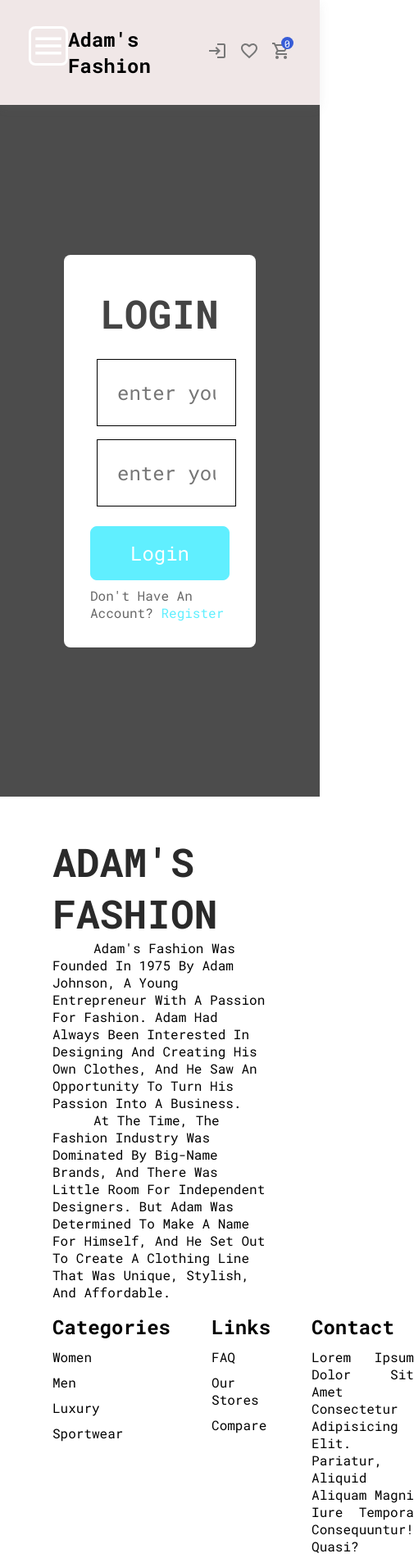
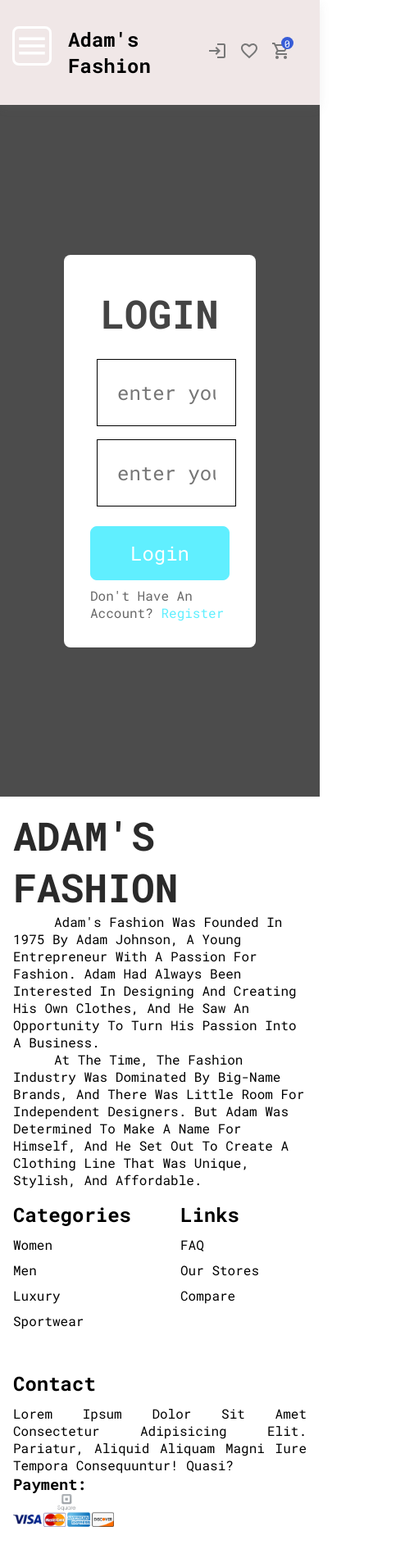
Before and after one commit to adambone0225/adam-fashion, a React (Create React App) app: page /auth in a window 390 px wide. Shown: the top 1901 px of the page at 82% size, 505 px wide, since content can reach past the window. Built offline with nearby package versions, Linux system fonts and the light colour scheme.

Commit message:
adjust css

```diff
--- a/src/components/UserInfo.jsx
+++ b/src/components/UserInfo.jsx
@@ -1,5 +1,7 @@
 import React from "react";
+import { getToken } from "../auth/helper";
 import { useSelector } from "react-redux";
+import { Navigate } from "react-router-dom";
 import useFetch from "../hooks/useFetch";
 import OrderItem from "./OrderItem";
 
@@ -10,8 +12,10 @@ const UserInfo = () => {
     `/orders?filters[email][$eq]=${userInfo.email}`
   );
   data?.shift();
-  console.log(data);
   return (
+    <>
+      {getToken() ? (
+        userInfo ? (
           <div className="profile">
             <div className="account_title">
               <h1>Personal Information</h1>
@@ -30,11 +34,19 @@ const UserInfo = () => {
               <h1>Orders</h1>
             </div>
             <div className="order_container">
-        {data.map((order) => {
+              {data &&
+                data.map((order) => {
                   return <OrderItem order={order} />;
                 })}
             </div>
           </div>
+        ) : (
+          <Navigate to="/auth" replace={true} />
+        )
+      ) : (
+        <Navigate to="/auth" replace={true} />
+      )}
+    </>
   );
 };
 
--- a/src/pages/auth/Register.jsx
+++ b/src/pages/auth/Register.jsx
@@ -1,7 +1,7 @@
 import React, { useState } from "react";
 import { Link, useNavigate } from "react-router-dom";
 import { setToken } from "../../auth/helper";
-import { useSelector, useDispatch } from "react-redux";
+import { useDispatch } from "react-redux";
 import { setUser } from "../../redux/userReducer";
 import axios from "axios";
 import { message, Alert, Spin } from "antd";
@@ -58,13 +58,13 @@ const Register = () => {
           type="username"
           className="box"
           name="username"
-          placeholder="username"
+          placeholder="username (at least 3 characters)"
         />
         <input
           type="password"
           className="box"
           name="password"
-          placeholder="password"
+          placeholder="password (at least 7 characters)"
         />
         {error ? (
           <Alert
--- a/src/styles/components/_cart.scss
+++ b/src/styles/components/_cart.scss
@@ -72,7 +72,7 @@
     @include a.blue-button2(80%);
   }
   .reset {
-    font-size: 0.25rem;
+    font-size: 0.75rem;
     color: red;
     cursor: pointer;
   }
--- a/src/styles/components/_footer.scss
+++ b/src/styles/components/_footer.scss
@@ -1,5 +1,5 @@
 footer {
-  margin: 3rem 4rem;
+  padding: 1rem;
   .top {
     h1 {
       font-size: 3rem;
@@ -20,6 +20,7 @@ footer {
   }
   .middle {
     margin-top: 1rem;
+    flex-wrap: wrap;
     display: flex;
     gap: 50px;
   }
--- a/src/styles/components/_navbar.scss
+++ b/src/styles/components/_navbar.scss
@@ -101,3 +101,14 @@ header.wrapper {
     }
   }
 }
+@media screen and (max-width: 505px) {
+  header.wrapper {
+    .left {
+      margin-left: 0.25rem;
+    }
+    .menu-icon {
+      margin-right: 1rem;
+      margin-left: -20px;
+    }
+  }
+}
--- a/src/styles/style.css
+++ b/src/styles/style.css
@@ -98,8 +98,17 @@ header.wrapper .right .icons .cartIcon span {
             clip-path: polygon(0 0, 100% 0, 100% 100%, 0 100%);
   }
 }
+@media screen and (max-width: 505px) {
+  header.wrapper .left {
+    margin-left: 0.25rem;
+  }
+  header.wrapper .menu-icon {
+    margin-right: 1rem;
+    margin-left: -20px;
+  }
+}
 footer {
-  margin: 3rem 4rem;
+  padding: 1rem;
 }
 footer .top h1 {
   font-size: 3rem;
@@ -119,6 +128,7 @@ footer .item {
 }
 footer .middle {
   margin-top: 1rem;
+  flex-wrap: wrap;
   display: flex;
   gap: 50px;
 }
@@ -187,6 +197,18 @@ section.slider .container div.slide .img {
   transform: scale(1.5);
 }
 
+@media screen and (max-width: 784px) {
+  section.slider {
+    height: auto;
+  }
+  section.slider .container {
+    width: auto;
+    aspect-ratio: 0.7;
+  }
+  section.slider .container .panel {
+    top: 10rem;
+  }
+}
 .featured-product {
   margin: auto;
   width: 80vw;
@@ -521,7 +543,7 @@ section.message .message-box .logo .error {
   gap: 20px;
 }
 .cart .reset {
-  font-size: 0.25rem;
+  font-size: 0.75rem;
   color: red;
   cursor: pointer;
 }
```
Also changed, not shown: src/App.jsx (+2 -8 lines), src/styles/components/_slider.scss (+13 -1 lines), 2 other files (tests, documents, lock files or other folders). Lines whose indentation alone changed are shown as unchanged.
